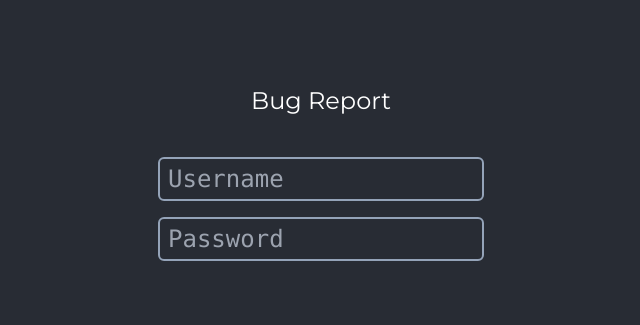
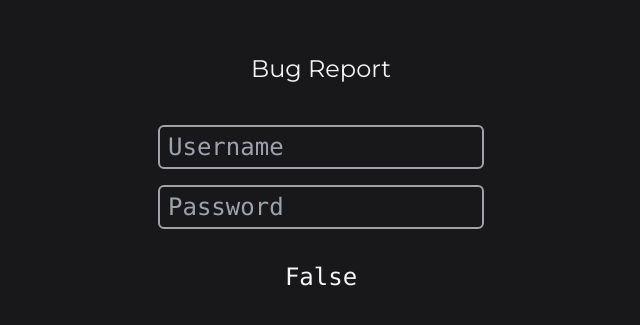
Before and after one commit to ChristianPayne/bug-report, a React (Vite) app: page / in a window 1280 px wide. Shown: the part 227-552 px from the top of the page, without its empty margins (319-959 px from the left). Built offline with nearby package versions, Linux system fonts and the light colour scheme.

Commit message:
Added React Redux state management for auth (no persistence yet).

```diff
--- a/package.json
+++ b/package.json
@@ -7,14 +7,16 @@
     "build": "tsc && vite build",
     "serve": "vite preview",
     "start": "netlify dev",
-    "dev": "concurrently -n \"⚡️vite,👹tsc\" -c \"cyan,yellow\" \"vite\" \"tsc -w\""
+    "dev": "concurrently -n \"⚡️vite,👹tsc\" -c \"cyan,yellow\" \"vite --host\" \"tsc -w\""
   },
   "dependencies": {
     "bcrypt": "^5.0.1",
     "concurrently": "^6.5.0",
     "graphql-request": "^3.7.0",
     "react": "^17.0.2",
-    "react-dom": "^17.0.2"
+    "react-dom": "^17.0.2",
+    "react-redux": "^7.2.6",
+    "redux": "^4.1.2"
   },
   "devDependencies": {
     "@netlify/functions": "^0.7.2",
--- a/src/App.tsx
+++ b/src/App.tsx
@@ -1,14 +1,18 @@
 import React, { FC } from 'react'
+import { useSelector } from 'react-redux';
 import { Login } from "./Login";
+import { LoginState } from './store/loginReducer';
 
 type Props = { }
 
 export const App: FC<Props> = () => {
-
+  const loggedIn = useSelector<LoginState, LoginState["loggedIn"]>((state) => state.loggedIn)
 
   return (
-    <>
-      <Login/>
-    </>
+    <div className='bg-zinc-900 text-zinc-100 h-screen font-mono'>
+      {
+        !loggedIn && <Login/>
+      }
+    </div>
   )
 }
--- a/src/Login/Login.tsx
+++ b/src/Login/Login.tsx
@@ -1,12 +1,20 @@
-import React, { FC, useState } from 'react'
+import React, { FC, useEffect, useState } from 'react'
+import { useDispatch, useSelector } from 'react-redux';
+import { LoginState } from '../store/loginReducer';
 
 type Props = { }
 
 export const Login: FC<Props> = () => {
   const [usernameInput, setUsernameInput] = useState<string>('')
   const [passwordInput, setPasswordInput] = useState<string>('')
-  const [loggedIn, setLoggedIn] = useState<boolean>(false)
   const [loginMessage, setLoginMessage] = useState<string>('')
+  const loggedIn = useSelector<LoginState, LoginState["loggedIn"]>((state) => state.loggedIn)
+  const dispatch = useDispatch()
+
+  const setLogin = (value: boolean) => {
+    dispatch({type: "LOGIN", payload: value})
+  }
+
 
   const handleInput = (event: React.KeyboardEvent): void => {
     if (event.key === 'Enter') logIn(usernameInput, passwordInput)
@@ -32,10 +40,10 @@ export const Login: FC<Props> = () => {
           console.log("Res:", res);
 
           if(res.loggedIn === true) {
-            setLoggedIn(true)
+            setLogin(true)
             setLoginMessage("Logged In!")
           } else {
-            setLoggedIn(false)
+            setLogin(false)
             setLoginMessage("Incorrect username or password.")
           }
 
@@ -47,24 +55,25 @@ export const Login: FC<Props> = () => {
   }
 
   return (
-    <div className="text-center font-mono">
-      <header className="bg-[#282c34] min-h-screen flex flex-col items-center justify-center space-y-4 text-2xl text-white">
+    <div className="text-center flex flex-col items-center justify-center h-full">
+      <header className="flex flex-col space-y-4 text-2xl min-w-1/2">
         <h1 className="text-2xl mb-6 font-montserrat">Bug Report</h1>
         <input
         onKeyUp={handleInput}
         onChange={ ($event)=> {handleChangeInput($event, "username")}}
         value={usernameInput}
-        className="appearance-none bg-[#282c34] rounded-md border-slate-400 border-2 px-2 py-1" placeholder="Username"
+        className="appearance-none bg-zinc-900 rounded-md border-zinc-400 border-2 px-2 py-1" placeholder="Username"
         />
         <input
         onKeyUp={handleInput}
         onChange={($event) => {handleChangeInput($event, "password")}}
         value={passwordInput}
         type="password"
-        className="appearance-none bg-[#282c34] rounded-md border-slate-400 border-2 px-2 py-1" placeholder="Password"
+        className="appearance-none bg-zinc-900 rounded-md border-zinc-400 border-2 px-2 py-1" placeholder="Password"
         />
+        <p>{loginMessage}</p>
         {
-          loginMessage && <p>{loginMessage}</p>
+          <p>{loggedIn ? "True" : "False"}</p>
         }
       </header>
     </div>
--- a/src/main.tsx
+++ b/src/main.tsx
@@ -2,10 +2,15 @@ import React from 'react'
 import ReactDOM from 'react-dom'
 import './tailwind.css'
 import { App } from './App'
+import { Provider } from 'react-redux';
+import { store } from "./store/store";
+
 
 ReactDOM.render(
   <React.StrictMode>
-    <App />
+    <Provider store={store}>
+      <App />
+    </Provider>
   </React.StrictMode>,
   document.getElementById('root')
 )
--- /dev/null
+++ b/src/store/loginReducer.ts
@@ -0,0 +1,23 @@
+export interface LoginState {
+  loggedIn: boolean
+}
+
+const initialState = {
+  loggedIn : false
+}
+
+type Action = {
+  type: "LOGIN",
+  payload: boolean
+}
+
+export const loginReducer = (state:LoginState = initialState, action: Action) => {
+  switch (action.type) {
+    case "LOGIN":
+      return {
+        ...state, loggedIn: action.payload
+      }
+    default:
+      return state
+  }
+}
--- /dev/null
+++ b/src/store/store.ts
@@ -0,0 +1,4 @@
+import { createStore } from "redux";
+import { loginReducer } from "./loginReducer";
+
+export const store = createStore(loginReducer)
--- a/tailwind.config.js
+++ b/tailwind.config.js
@@ -1,4 +1,4 @@
-const colors = require('tailwindcss/colors');
+const { zinc } = require('tailwindcss/colors');
 
 module.exports = {
   content: [
@@ -6,11 +6,13 @@ module.exports = {
   ],
   darkMode: 'class', // or 'media' or 'class'
   theme: {
+    colors: {
+      zinc,
+    },
     extend: {
       fontFamily : {
         montserrat : "'Montserrat', sans"
       },
-      colors,
     },
   },
   plugins: [],
```
Also changed, not shown: 1 other file (tests, documents, lock files or other folders).
